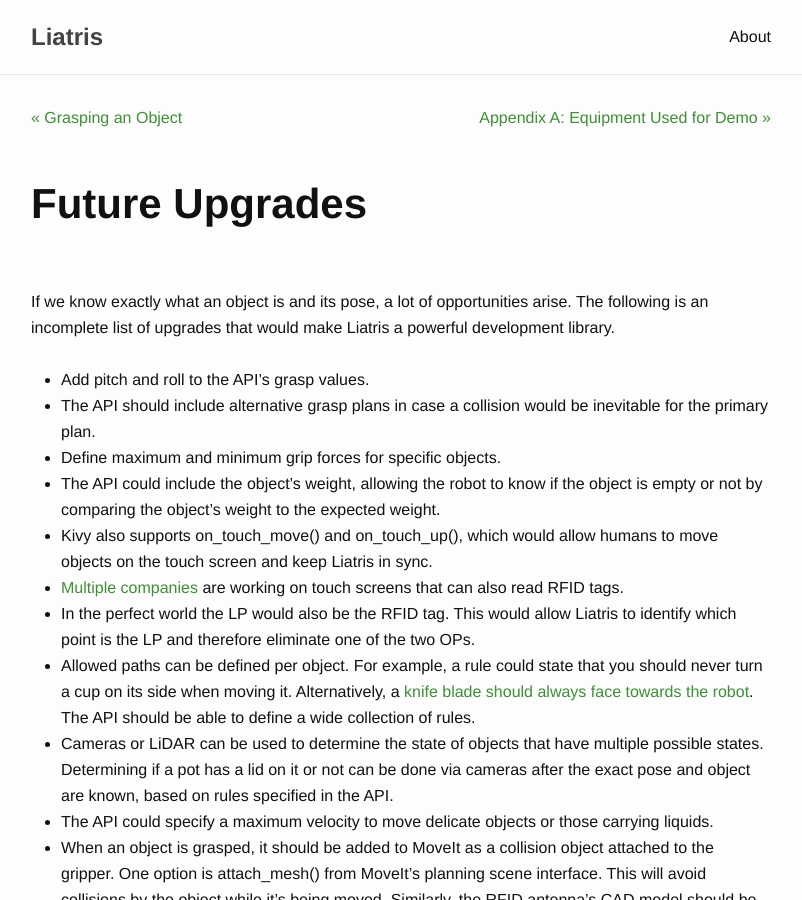
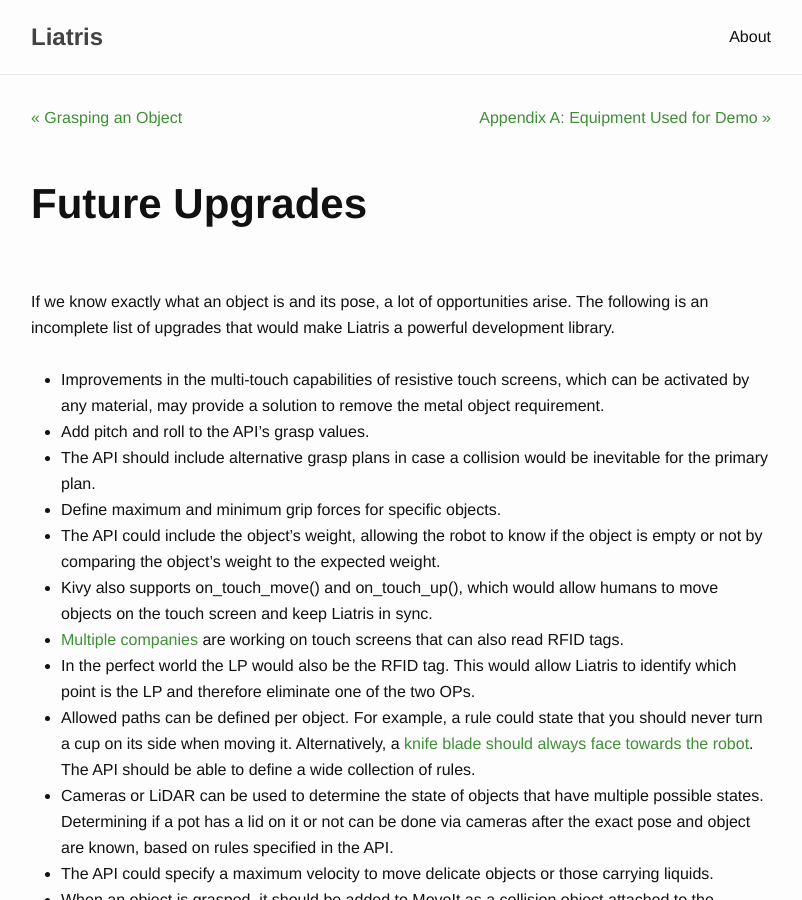
Before and after one commit to markwsilliman/liatris-org, a Jekyll site: the page built from _posts/2015-06-19-11.markdown, in a window 1280 px wide and 900 px high. Shown: the whole window, without its empty margins (239-1041 px from the left). Built offline with Jekyll 4.4.1, drawn with Linux system fonts in a browser that asks for light colours; nearby versions of some CDN libraries.

Commit message:
Res Touch

```diff
--- a/_posts/2015-06-19-11.markdown
+++ b/_posts/2015-06-19-11.markdown
@@ -7,6 +7,7 @@ answerrostag: "create_map"
 
 If we know exactly what an object is and its pose, a lot of opportunities arise. The following is an incomplete list of upgrades that would make Liatris a powerful development library.
 
+* Improvements in the multi-touch capabilities of resistive touch screens, which can be activated by any material, may provide a solution to remove the metal object requirement.
 * Add pitch and roll to the API’s grasp values.
 * The API should include alternative grasp plans in case a collision would be inevitable for the primary plan.
 * Define maximum and minimum grip forces for specific objects.
```
